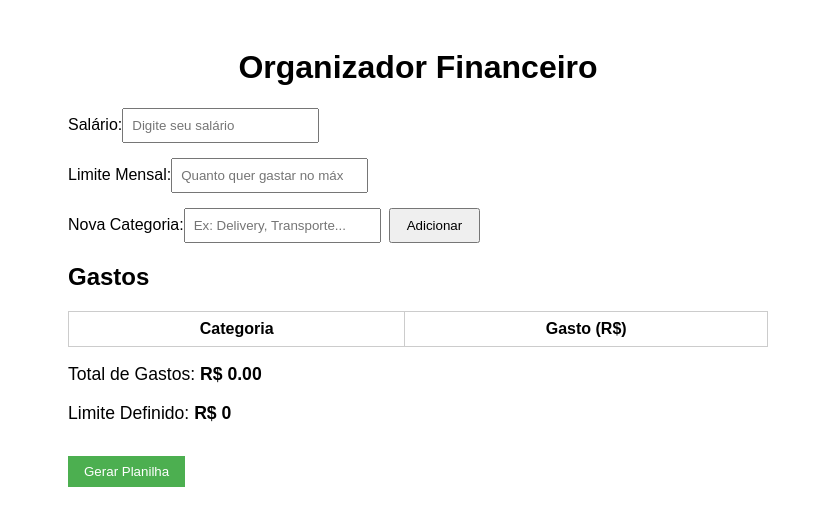
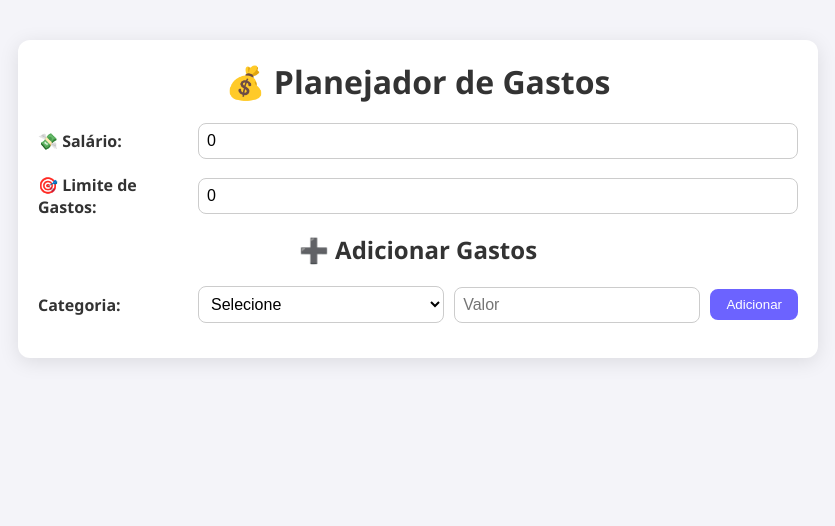
Before and after one commit to luanamendz/site-financas, a Next.js app: page / in a window 1280 px wide. Shown: the top 526 px of the page, without its empty margins (222-1057 px from the left). Built offline with nearby package versions, Linux system fonts and the light colour scheme.

Commit message:
index.js

```diff
--- a/pages/index.js
+++ b/pages/index.js
@@ -1,178 +1,130 @@
 import { useState } from "react";
 import * as XLSX from "xlsx";
+import "../public/style.css";
 
 export default function Home() {
-  const [salario, setSalario] = useState("");
-  const [limite, setLimite] = useState("");
-  const [categorias, setCategorias] = useState([]);
-  const [novaCategoria, setNovaCategoria] = useState("");
+  const [salario, setSalario] = useState(0);
+  const [limite, setLimite] = useState(0);
+  const [gastos, setGastos] = useState([]);
 
-  const adicionarCategoria = () => {
-    if (novaCategoria.trim() === "") return;
-    setCategorias([...categorias, { nome: novaCategoria, gasto: "" }]);
-    setNovaCategoria("");
+  const categorias = [
+    "Alimentação",
+    "Transporte",
+    "Lazer",
+    "Delivery",
+    "Educação",
+    "Saúde",
+    "Compras",
+    "Investimentos",
+    "Outros"
+  ];
+
+  const adicionarGasto = () => {
+    const categoria = document.getElementById("categoria").value;
+    const valor = parseFloat(document.getElementById("valor").value);
+
+    if (!categoria || isNaN(valor)) {
+      alert("Preencha todos os campos!");
+      return;
+    }
+
+    const novoGasto = { categoria, valor };
+    setGastos([...gastos, novoGasto]);
+
+    document.getElementById("categoria").value = "";
+    document.getElementById("valor").value = "";
   };
 
-  const atualizarGasto = (index, valor) => {
-    const novasCategorias = [...categorias];
-    novasCategorias[index].gasto = valor;
-    setCategorias(novasCategorias);
+  const totalGastos = gastos.reduce((acc, item) => acc + item.valor, 0);
+
+  const gerarPlanilha = () => {
+    const ws = XLSX.utils.json_to_sheet(gastos);
+    const wb = XLSX.utils.book_new();
+    XLSX.utils.book_append_sheet(wb, ws, "Gastos");
+    XLSX.writeFile(wb, "gastos.xlsx");
   };
 
-  const gerarPlanilha = () => {
-    const data = [
-      ["Salário", salario],
-      ["Limite Mensal", limite],
-      [],
-      ["Categoria", "Gasto"]
-    ];
-
-    categorias.forEach((cat) => {
-      data.push([cat.nome, cat.gasto]);
-    });
-
-    const ws = XLSX.utils.aoa_to_sheet(data);
-    const wb = XLSX.utils.book_new();
-    XLSX.utils.book_append_sheet(wb, ws, "Finanças");
-
-    XLSX.writeFile(wb, "planilha-financeira.xlsx");
+  const corLinha = (valor) => {
+    const porcentagem = (valor / limite) * 100;
+    if (porcentagem <= 60) return "verde";
+    if (porcentagem <= 80) return "amarelo";
+    if (porcentagem <= 100) return "laranja";
+    return "vermelho";
   };
-
-  const somaGastos = categorias.reduce((acc, cat) => acc + Number(cat.gasto || 0), 0);
-  const limiteNum = Number(limite);
 
   return (
     <div className="container">
-      <h1>Organizador Financeiro</h1>
+      <h1>💰 Planejador de Gastos</h1>
 
       <div className="input-group">
-        <label>Salário:</label>
+        <label>💸 Salário:</label>
         <input
           type="number"
+          placeholder="Seu salário"
           value={salario}
-          onChange={(e) => setSalario(e.target.value)}
-          placeholder="Digite seu salário"
+          onChange={(e) => setSalario(parseFloat(e.target.value))}
         />
       </div>
 
       <div className="input-group">
-        <label>Limite Mensal:</label>
+        <label>🎯 Limite de Gastos:</label>
         <input
           type="number"
+          placeholder="Quanto pode gastar"
           value={limite}
-          onChange={(e) => setLimite(e.target.value)}
-          placeholder="Quanto quer gastar no máximo?"
+          onChange={(e) => setLimite(parseFloat(e.target.value))}
         />
       </div>
 
+      <h2>➕ Adicionar Gastos</h2>
       <div className="input-group">
-        <label>Nova Categoria:</label>
-        <input
-          type="text"
-          value={novaCategoria}
-          onChange={(e) => setNovaCategoria(e.target.value)}
-          placeholder="Ex: Delivery, Transporte..."
-        />
-        <button onClick={adicionarCategoria}>Adicionar</button>
+        <label>Categoria:</label>
+        <select id="categoria">
+          <option value="">Selecione</option>
+          {categorias.map((cat) => (
+            <option key={cat} value={cat}>
+              {cat}
+            </option>
+          ))}
+        </select>
+
+        <input type="number" id="valor" placeholder="Valor" />
+
+        <button onClick={adicionarGasto}>Adicionar</button>
       </div>
 
-      <h2>Gastos</h2>
+      {gastos.length > 0 && (
+        <>
           <table>
             <thead>
               <tr>
                 <th>Categoria</th>
-            <th>Gasto (R$)</th>
+                <th>Valor</th>
               </tr>
             </thead>
             <tbody>
-          {categorias.map((cat, index) => {
-            const valor = Number(cat.gasto || 0);
-            let cor = "verde";
-
-            if (somaGastos >= limiteNum) cor = "vermelho";
-            else if (somaGastos >= limiteNum * 0.8) cor = "laranja";
-            else if (somaGastos >= limiteNum * 0.5) cor = "amarelo";
-
-            return (
-              <tr key={index} className={cor}>
-                <td>{cat.nome}</td>
-                <td>
-                  <input
-                    type="number"
-                    value={cat.gasto}
-                    onChange={(e) => atualizarGasto(index, e.target.value)}
-                  />
-                </td>
+              {gastos.map((item, index) => (
+                <tr key={index} className={corLinha(item.valor)}>
+                  <td>{item.categoria}</td>
+                  <td>R$ {item.valor.toFixed(2)}</td>
                 </tr>
-            );
-          })}
+              ))}
             </tbody>
           </table>
 
           <div className="resumo">
-        <p>Total de Gastos: <strong>R$ {somaGastos.toFixed(2)}</strong></p>
-        <p>Limite Definido: <strong>R$ {limite || 0}</strong></p>
+            <strong>Salário:</strong> R$ {salario.toFixed(2)} <br />
+            <strong>Limite de Gastos:</strong> R$ {limite.toFixed(2)} <br />
+            <strong>Total de Gastos:</strong> R$ {totalGastos.toFixed(2)} <br />
+            <strong>Saldo Restante:</strong>{" "}
+            R$ {(salario - totalGastos).toFixed(2)}
           </div>
 
-      <button onClick={gerarPlanilha} className="btn-gerar">
-        Gerar Planilha
+          <button className="btn-gerar" onClick={gerarPlanilha}>
+            📥 Gerar Planilha Excel
           </button>
-
-      <style jsx>{`
-        .container {
-          max-width: 700px;
-          margin: 0 auto;
-          padding: 20px;
-          font-family: Arial;
-        }
-        h1 {
-          text-align: center;
-        }
-        .input-group {
-          margin-bottom: 15px;
-        }
-        input[type="text"],
-        input[type="number"] {
-          padding: 8px;
-          margin-right: 8px;
-        }
-        button {
-          padding: 8px 16px;
-        }
-        table {
-          width: 100%;
-          border-collapse: collapse;
-          margin-top: 15px;
-        }
-        th, td {
-          border: 1px solid #ccc;
-          padding: 8px;
-          text-align: center;
-        }
-        tr.verde {
-          background-color: #d4edda;
-        }
-        tr.amarelo {
-          background-color: #fff3cd;
-        }
-        tr.laranja {
-          background-color: #ffeeba;
-        }
-        tr.vermelho {
-          background-color: #f8d7da;
-        }
-        .resumo {
-          margin-top: 15px;
-          font-size: 1.1em;
-        }
-        .btn-gerar {
-          margin-top: 15px;
-          background-color: #4caf50;
-          color: white;
-          border: none;
-          cursor: pointer;
-        }
-      `}</style>
+        </>
+      )}
     </div>
   );
 }
```
Lines whose indentation alone changed are shown as unchanged.
